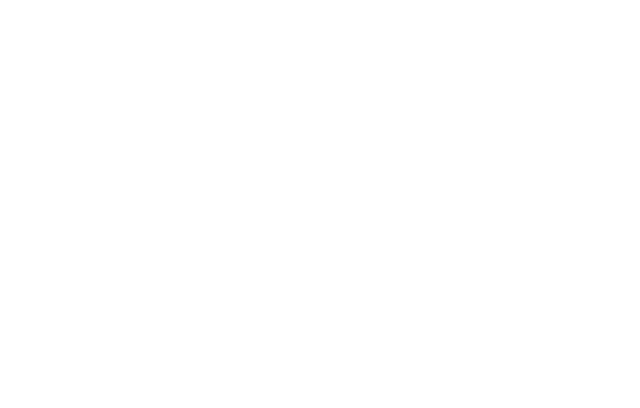
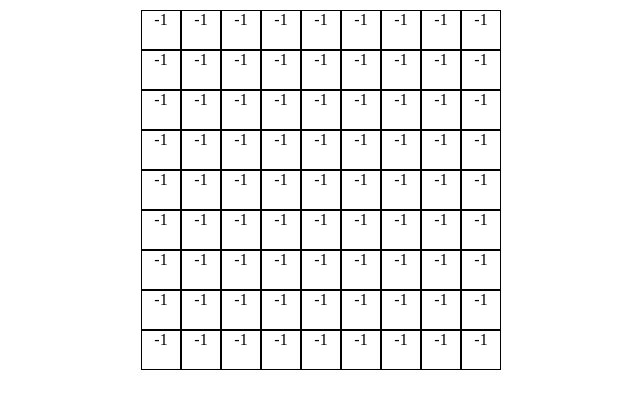
Before and after one commit to jujubefoxx/MineSweeper, a plain HTML site: page index.html in a window 1280 px wide. Shown: the whole page, without its empty margins (319-959 px from the left). Drawn offline with nearby package versions, Linux system fonts and the light colour scheme.

Commit message:
chore: 生成初始棋盘

```diff
--- /dev/null
+++ b/H5/static/index.less
@@ -0,0 +1,21 @@
+.board {
+  display: flex;
+  flex-direction: column;
+  justify-content: space-around;
+  width: 360px;
+  height: 360px;
+  margin: 10px auto;
+
+  &-row {
+    display: flex;
+    flex: 1;
+  }
+
+  &-column {
+    display: flex;
+    justify-content: center;
+    align-content: center;
+    flex: 1;
+    border: 1px solid black;
+  }
+}
--- a/index.html
+++ b/index.html
@@ -2,9 +2,75 @@
 <html lang="en">
 <head>
     <meta charset="UTF-8">
+    <meta name="viewport" content="width=device-width, initial-scale=1.0"/>
     <title>Title</title>
+    <link rel="stylesheet/less" href="/H5/static/index.less">
+    <script src="//cdnjs.cloudflare.com/ajax/libs/less.js/2.5.3/less.min.js"></script>
 </head>
 <body>
+<div id="mineSweeper" class="board">
+    <div v-for="(row,index) in board" class="board-row">
+        <div v-for="(column,key) in row" class="board-column" @click="updateBoard">
+            {{ column.data }}
+        </div>
+    </div>
+</div>
+<!--引入cdn-->
+<script src="https://cdn.jsdelivr.net/npm/vue/dist/vue.js"></script>
 
+<script>
+    const el = new Vue({
+        //挂载
+        el: "#mineSweeper",
+        data() {
+            const board = new Array(9).fill(new Array(9).fill({
+                data: '-1',//显示的值 -1未翻开 0翻开的空格子 数字1-9附近有炸弹 X炸弹
+                show: false,//是否翻开
+                isBoom: false //是否炸弹
+            }))
+            return {
+                board,
+            }
+        },
+        method: {
+            // 更新格子状态
+            updateBoard(click) {
+                const {board} = this;
+                const m = board.length;
+                const n = board[0].length;
+                const dx = [1, 1, 1, -1, -1, -1, 0, 0];
+                const dy = [1, 0, -1, 0, 1, -1, 1, -1];
+                const inBound = (x, y) => x >= 0 && x < m && y >= 0 && y < n; // 辅助函数
+
+                const update = (x, y) => {
+                    if (!inBound(x, y) || board[x][y] !== 'E') return; // 不在界内或不是E，直接返回
+                    let count = 0;
+                    for (let i = 0; i < 8; i++) { // 统计周围雷的个数
+                        const nX = x + dx[i];
+                        const nY = y + dy[i];
+                        if (inBound(nX, nY) && board[nX][nY] === 'M') {
+                            count++;
+                        }
+                    }
+                    if (count === 0) { // 如果周围没有雷，标记B，递归周围的点
+                        board[x][y] = 'B';
+                        for (let i = 0; i < 8; i++) {
+                            update(x + dx[i], y + dy[i]);
+                        }
+                    } else {
+                        board[x][y] = count + '';
+                    }
+                };
+
+                const [cX, cY] = click;
+                if (board[cX][cY] === 'M') { // 第一下就踩雷了
+                    board[cX][cY] = 'X';
+                } else {
+                    update(cX, cY); // 开启dfs
+                }
+            }
+        }
+    });
+</script>
 </body>
 </html>
```
Also changed, not shown: H5/utils/index.js (deleted, +0 -35 lines).
